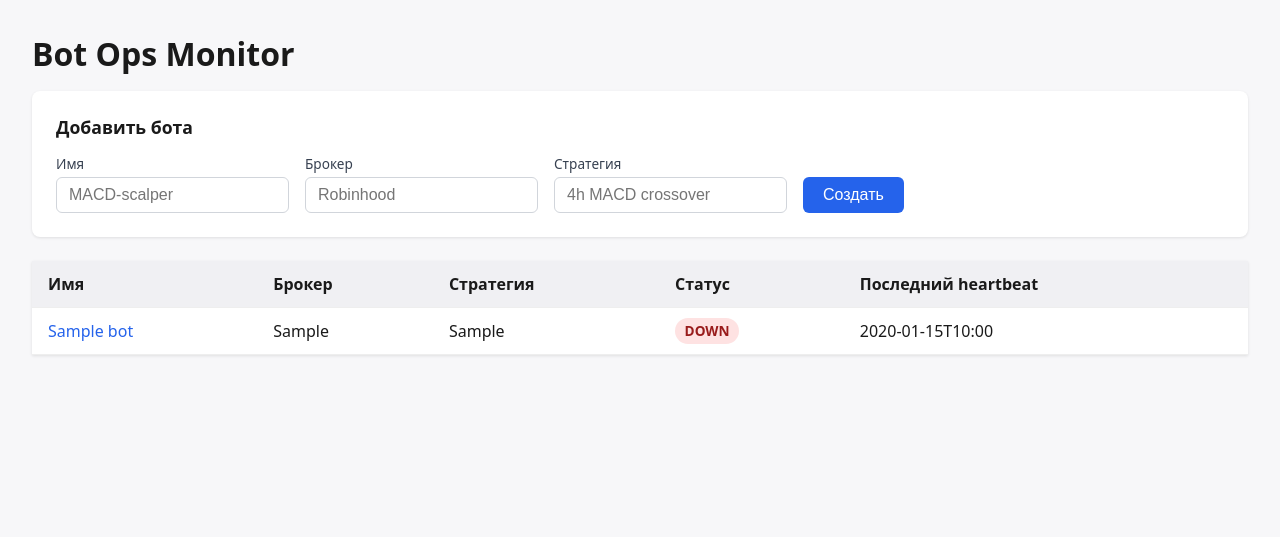
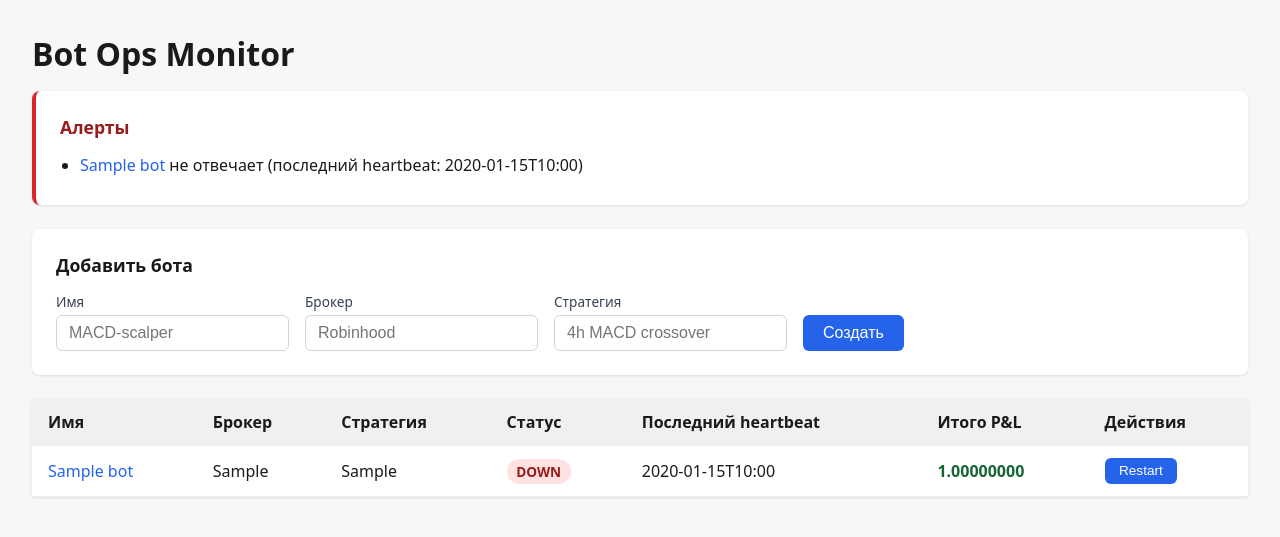
Before and after one commit to maxdcloudops/devops-health-monitor, a Spring Boot app: page /dashboard in a window 1280 px wide. Shown: the top 537 px of the page. Run offline with Spring Boot 4, Linux system fonts and the light colour scheme; tables that the repository leaves empty hold one stand-in row (values such as "Sample post").

Commit message:
Добавить алерты в UI и кнопку рестарта бота
- TradeRepository.sumPnlByBotId() (JPQL SUM с COALESCE) +
  TradeService.totalPnl() - суммарный P&L бота по сделкам
- Карточка "Алерты" на /dashboard (видна только если есть что
  показать): боты со статусом DOWN и боты, чей суммарный P&L ниже
  app.bot.pnl-alert-threshold (по умолчанию -50, настраивается)
- Колонка "Итого P&L" в таблице ботов, красным при минусе
- Кнопка Restart на /dashboard (в таблице) и на /dashboard/bots/{id}
  (рядом с бейджем статуса), показывается только у ботов не в статусе
  RUNNING. POST /dashboard/bots/{id}/restart переиспользует уже
  существующий botService.recordHeartbeat() - не дублирует логику

Проверено через Playwright: создал бота с убыточной сделкой (P&L -120,
ниже порога -50) и дал второму боту "замолчать" - оба попали в карточку
алертов с понятным текстом и ссылками. Нажал Restart на "молчащем"
боте - статус перешёл в RUNNING, бот пропал из алертов, кнопка Restart
для него скрылась. Скриншоты до/после отправлены на проверку.

Co-Authored-By: Claude Sonnet 5 <noreply@anthropic.com>
Claude-Session: https://claude.ai/code/session_01Vb5n7qvyeY5dHL4T1zstjT

```diff
--- a/src/main/java/com/derbenev/monitor/controller/DashboardController.java
+++ b/src/main/java/com/derbenev/monitor/controller/DashboardController.java
@@ -1,12 +1,14 @@
 package com.derbenev.monitor.controller;
 
 import com.derbenev.monitor.model.Bot;
+import com.derbenev.monitor.model.BotStatus;
 import com.derbenev.monitor.model.DecisionLog;
 import com.derbenev.monitor.model.Trade;
 import com.derbenev.monitor.model.TradeSide;
 import com.derbenev.monitor.service.BotService;
 import com.derbenev.monitor.service.DecisionLogService;
 import com.derbenev.monitor.service.TradeService;
+import org.springframework.beans.factory.annotation.Value;
 import org.springframework.format.annotation.DateTimeFormat;
 import org.springframework.stereotype.Controller;
 import org.springframework.ui.Model;
@@ -17,6 +19,9 @@ import org.springframework.web.bind.annotation.RequestParam;
 
 import java.math.BigDecimal;
 import java.time.LocalDateTime;
+import java.util.LinkedHashMap;
+import java.util.List;
+import java.util.Map;
 
 @Controller
 public class DashboardController {
@@ -24,14 +29,17 @@ public class DashboardController {
     private final BotService botService;
     private final TradeService tradeService;
     private final DecisionLogService decisionLogService;
+    private final BigDecimal pnlAlertThreshold;
 
     public DashboardController(
             BotService botService,
             TradeService tradeService,
-            DecisionLogService decisionLogService) {
+            DecisionLogService decisionLogService,
+            @Value("${app.bot.pnl-alert-threshold:-50}") BigDecimal pnlAlertThreshold) {
         this.botService = botService;
         this.tradeService = tradeService;
         this.decisionLogService = decisionLogService;
+        this.pnlAlertThreshold = pnlAlertThreshold;
     }
 
     @GetMapping("/")
@@ -41,7 +49,24 @@ public class DashboardController {
 
     @GetMapping("/dashboard")
     public String dashboard(Model model) {
-        model.addAttribute("bots", botService.getAll());
+        List<Bot> bots = botService.getAll();
+
+        Map<Long, BigDecimal> pnlByBot = new LinkedHashMap<>();
+        for (Bot bot : bots) {
+            pnlByBot.put(bot.getId(), tradeService.totalPnl(bot.getId()));
+        }
+
+        List<Bot> downBots = bots.stream()
+                .filter(bot -> bot.getStatus() == BotStatus.DOWN)
+                .toList();
+        List<Bot> lossyBots = bots.stream()
+                .filter(bot -> pnlByBot.get(bot.getId()).compareTo(pnlAlertThreshold) < 0)
+                .toList();
+
+        model.addAttribute("bots", bots);
+        model.addAttribute("pnlByBot", pnlByBot);
+        model.addAttribute("downBots", downBots);
+        model.addAttribute("lossyBots", lossyBots);
         return "dashboard";
     }
 
@@ -49,6 +74,12 @@ public class DashboardController {
     public String botDetail(@PathVariable Long id, Model model) {
         model.addAttribute("bot", botService.getById(id));
         return "bot-detail";
+    }
+
+    @PostMapping("/dashboard/bots/{id}/restart")
+    public String restartBot(@PathVariable Long id) {
+        botService.recordHeartbeat(id);
+        return "redirect:/dashboard/bots/" + id;
     }
 
     @PostMapping("/dashboard/bots")
--- a/src/main/java/com/derbenev/monitor/repository/TradeRepository.java
+++ b/src/main/java/com/derbenev/monitor/repository/TradeRepository.java
@@ -2,12 +2,18 @@ package com.derbenev.monitor.repository;
 
 import com.derbenev.monitor.model.Trade;
 import org.springframework.data.jpa.repository.JpaRepository;
+import org.springframework.data.jpa.repository.Query;
+import org.springframework.data.repository.query.Param;
 import org.springframework.stereotype.Repository;
 
+import java.math.BigDecimal;
 import java.util.List;
 
 @Repository
 public interface TradeRepository extends JpaRepository<Trade, Long> {
 
     List<Trade> findByBotIdOrderByExecutedAtDesc(Long botId);
+
+    @Query("SELECT COALESCE(SUM(t.pnl), 0) FROM Trade t WHERE t.bot.id = :botId AND t.pnl IS NOT NULL")
+    BigDecimal sumPnlByBotId(@Param("botId") Long botId);
 }
--- a/src/main/java/com/derbenev/monitor/service/TradeService.java
+++ b/src/main/java/com/derbenev/monitor/service/TradeService.java
@@ -5,6 +5,7 @@ import com.derbenev.monitor.model.Trade;
 import com.derbenev.monitor.repository.TradeRepository;
 import org.springframework.stereotype.Service;
 
+import java.math.BigDecimal;
 import java.util.List;
 
 @Service
@@ -29,4 +30,8 @@ public class TradeService {
         trade.setBot(bot);
         return tradeRepository.save(trade);
     }
+
+    public BigDecimal totalPnl(Long botId) {
+        return tradeRepository.sumPnlByBotId(botId);
+    }
 }
--- a/src/main/resources/application.properties
+++ b/src/main/resources/application.properties
@@ -15,3 +15,5 @@ management.otlp.metrics.export.enabled=false
 app.bot.heartbeat-timeout-minutes=5
 # Как часто проверяем ботов на "молчание" (в мс)
 app.bot.heartbeat-check-interval-ms=60000
+# Если суммарный P&L бота по сделкам падает ниже этого значения - показываем алерт на дашборде
+app.bot.pnl-alert-threshold=-50
--- a/src/main/resources/templates/bot-detail.html
+++ b/src/main/resources/templates/bot-detail.html
@@ -24,6 +24,8 @@
         .entry-form textarea { min-width: 16rem; resize: vertical; }
         .entry-form button { padding: 0.55rem 1.25rem; background: #2563eb; color: white; border: none; border-radius: 6px; font-size: 1rem; cursor: pointer; }
         .entry-form button:hover { background: #1d4ed8; }
+        .btn-restart { padding: 0.35rem 0.9rem; background: #2563eb; color: white; border: none; border-radius: 6px; font-size: 0.85rem; cursor: pointer; }
+        .btn-restart:hover { background: #1d4ed8; }
     </style>
 </head>
 <body>
@@ -34,6 +36,10 @@
     <span class="badge" th:classappend="'badge-' + ${bot.status}" th:text="${bot.status}">STATUS</span>
     &nbsp;· Брокер: <span th:text="${bot.broker}">Robinhood</span>
     &nbsp;· Стратегия: <span th:text="${bot.strategy}">MACD</span>
+    <form th:if="${bot.status.name() != 'RUNNING'}"
+          th:action="@{/dashboard/bots/{id}/restart(id=${bot.id})}" method="post" style="display:inline;">
+        &nbsp;<button type="submit" class="btn-restart">Restart</button>
+    </form>
 </p>
 
 <div class="card">
--- a/src/main/resources/templates/dashboard.html
+++ b/src/main/resources/templates/dashboard.html
@@ -24,10 +24,33 @@
         .bot-form input { padding: 0.5rem 0.75rem; border: 1px solid #d1d5db; border-radius: 6px; font-size: 1rem; }
         .bot-form button { padding: 0.55rem 1.25rem; background: #2563eb; color: white; border: none; border-radius: 6px; font-size: 1rem; cursor: pointer; }
         .bot-form button:hover { background: #1d4ed8; }
+        .alert-card { border-left: 4px solid #dc2626; }
+        .alert-card h2 { color: #991b1b; }
+        .alert-card ul { margin: 0; padding-left: 1.25rem; }
+        .alert-card li { margin-bottom: 0.35rem; }
+        .pnl-negative { color: #991b1b; font-weight: 600; }
+        .pnl-positive { color: #166534; font-weight: 600; }
+        .btn-restart { padding: 0.35rem 0.9rem; background: #2563eb; color: white; border: none; border-radius: 6px; font-size: 0.85rem; cursor: pointer; }
+        .btn-restart:hover { background: #1d4ed8; }
     </style>
 </head>
 <body>
 <h1>Bot Ops Monitor</h1>
+
+<div class="card alert-card" th:if="${!downBots.isEmpty() or !lossyBots.isEmpty()}">
+    <h2>Алерты</h2>
+    <ul>
+        <li th:each="bot : ${downBots}">
+            <a th:href="@{/dashboard/bots/{id}(id=${bot.id})}" th:text="${bot.name}">Бот</a>
+            не отвечает (последний heartbeat:
+            <span th:text="${bot.lastHeartbeatAt} ?: 'никогда'">—</span>)
+        </li>
+        <li th:each="bot : ${lossyBots}">
+            <a th:href="@{/dashboard/bots/{id}(id=${bot.id})}" th:text="${bot.name}">Бот</a>
+            в просадке: суммарный P&amp;L <span th:text="${pnlByBot.get(bot.id)}">-100</span>
+        </li>
+    </ul>
+</div>
 
 <div class="card">
     <h2>Добавить бота</h2>
@@ -53,6 +76,8 @@
         <th>Стратегия</th>
         <th>Статус</th>
         <th>Последний heartbeat</th>
+        <th>Итого P&amp;L</th>
+        <th>Действия</th>
     </tr>
     </thead>
     <tbody>
@@ -62,6 +87,16 @@
         <td th:text="${bot.strategy}">Стратегия</td>
         <td><span class="badge" th:classappend="'badge-' + ${bot.status}" th:text="${bot.status}">STATUS</span></td>
         <td th:text="${bot.lastHeartbeatAt} ?: '—'">—</td>
+        <td>
+            <span th:text="${pnlByBot.get(bot.id)}"
+                  th:classappend="${pnlByBot.get(bot.id).signum() < 0} ? 'pnl-negative' : 'pnl-positive'">0</span>
+        </td>
+        <td>
+            <form th:if="${bot.status.name() != 'RUNNING'}"
+                  th:action="@{/dashboard/bots/{id}/restart(id=${bot.id})}" method="post" style="display:inline;">
+                <button type="submit" class="btn-restart">Restart</button>
+            </form>
+        </td>
     </tr>
     </tbody>
 </table>
```
Also changed, not shown: PROJECT_CONTEXT.md (+23 -6 lines).
